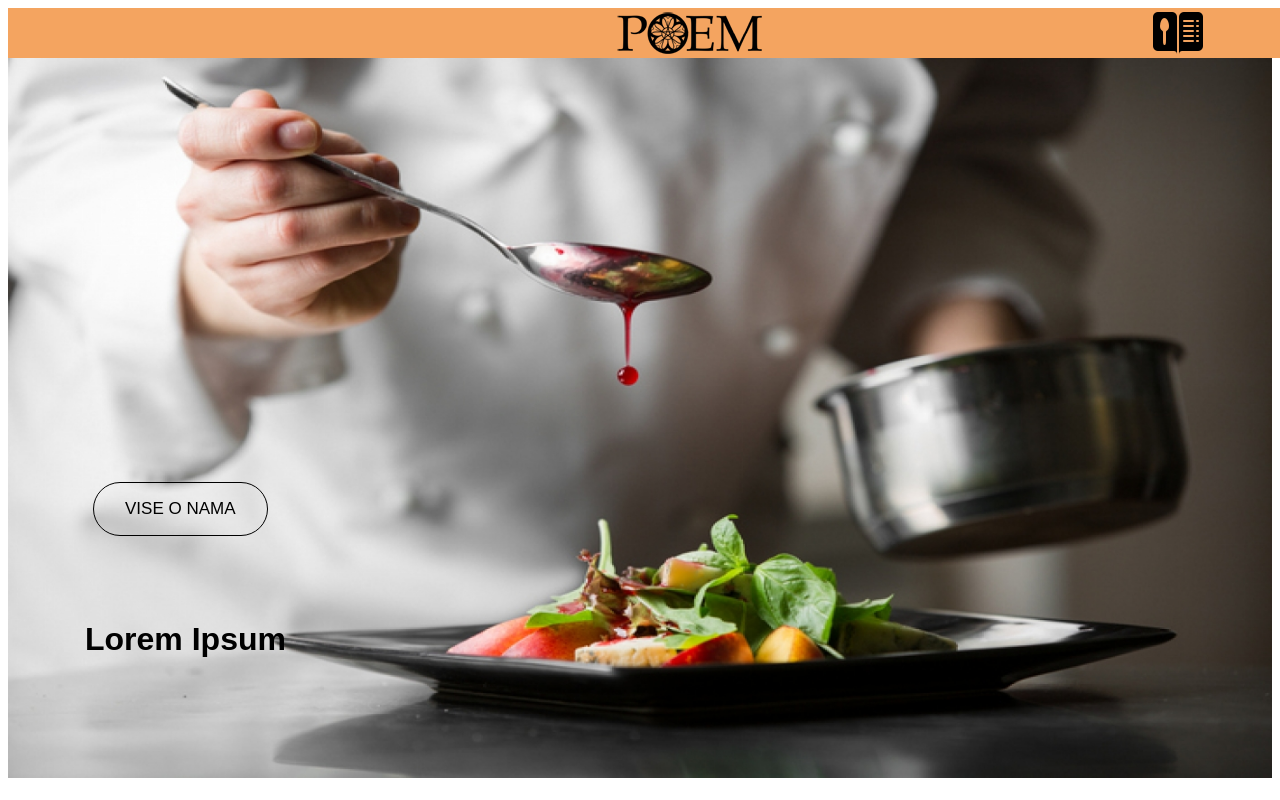
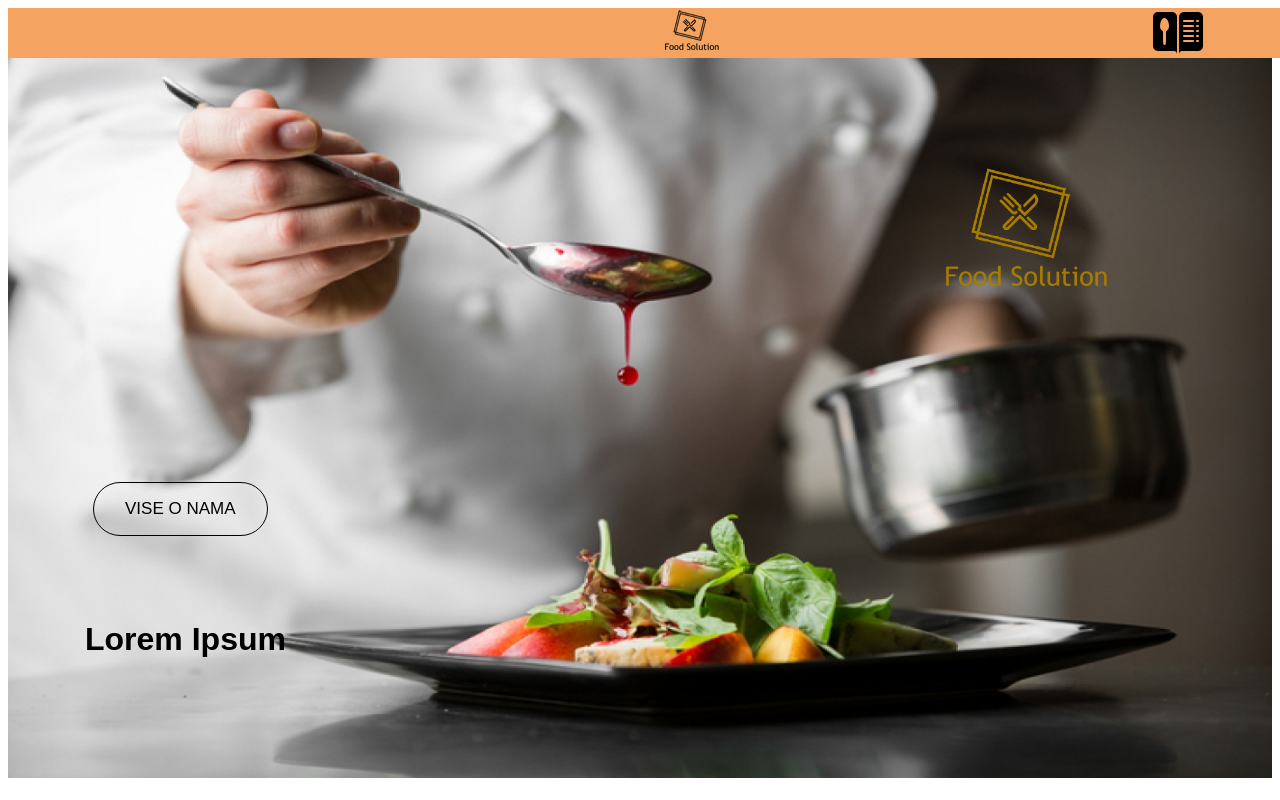
Before and after one commit to IvanaaVasic/HTML-Practise, a plain HTML site: page index.html in a window 1280 px wide. Shown: the top 800 px of the page. Drawn offline with Linux system fonts and the light colour scheme.

Commit message:
edit logo

```diff
--- a/index.html
+++ b/index.html
@@ -21,10 +21,15 @@
         </div>
       </div>
       <div class="photo">
+        <div class="logo_big">
+          <img src="Logo_gold.png" />
+        </div>
         <div class="intro">
           <h1>Lorem Ipsum</h1>
         </div>
-        <img src="food.jpg" />
+        <div class="image">
+          <img src="food.jpg" />
+        </div>
         <a href="#" class="myButton">VISE O NAMA</a>
       </div>
       <div class="title">
--- a/style.css
+++ b/style.css
@@ -1,4 +1,3 @@
-
 .page {
   width: 100%;
   margin: 0 auto;
@@ -17,7 +16,7 @@
 .logo {
   /* display: flex;*/
   /* justify-content: center;*/
-        background-image: url("logo.png");
+  background-image: url("Logo_black.png");
   width: 165px;
   height: 50px;
   background-repeat: no-repeat;
@@ -86,12 +85,28 @@
   left: 85px;
   font-family: Arial, Helvetica, sans-serif;
 }
+.photo img {
+  margin-top: 50px;
+  width: 100%;
+}
+.photo {
+  height: 800px;
+  justify-content: center;
+}
 .title {
   display: flex;
   background-color: rgb(238, 230, 230);
   width: 100%;
   padding-left: 85px;
   font-family: Arial, Helvetica, sans-serif;
+}
+.logo_big {
+  width: 300px;
+  height: 100px;
+  position: absolute;
+  top: 20%;
+  left: 80%;
+  transform: translate(-50%, -50%);
 }
 
 .content {
@@ -130,11 +145,3 @@
   position: relative;
   top: 1px;
 }
-      .photo img {
-        margin-top: 50px;
-        width: 100%;
-      }
-      .photo {
-        height: 800px;
-        justify-content: center;
-      }
```
Also changed, not shown: Logo_black.png (added), Logo_black1.png (added), Logo_gold.png (added). Lines whose indentation alone changed are shown as unchanged.
